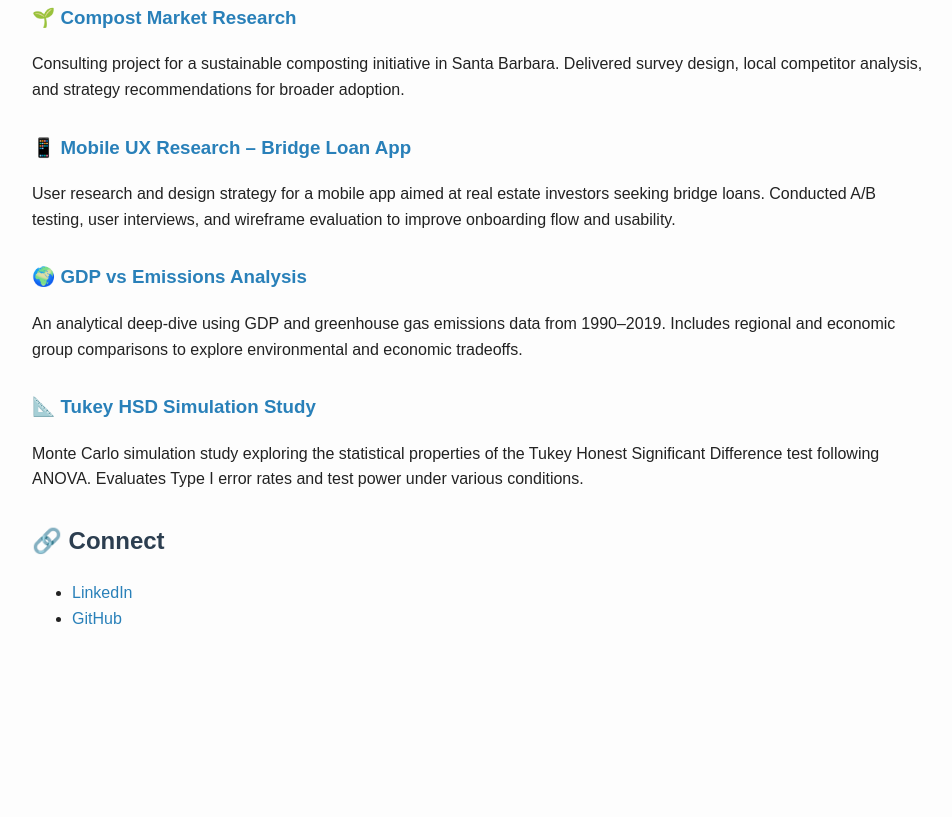
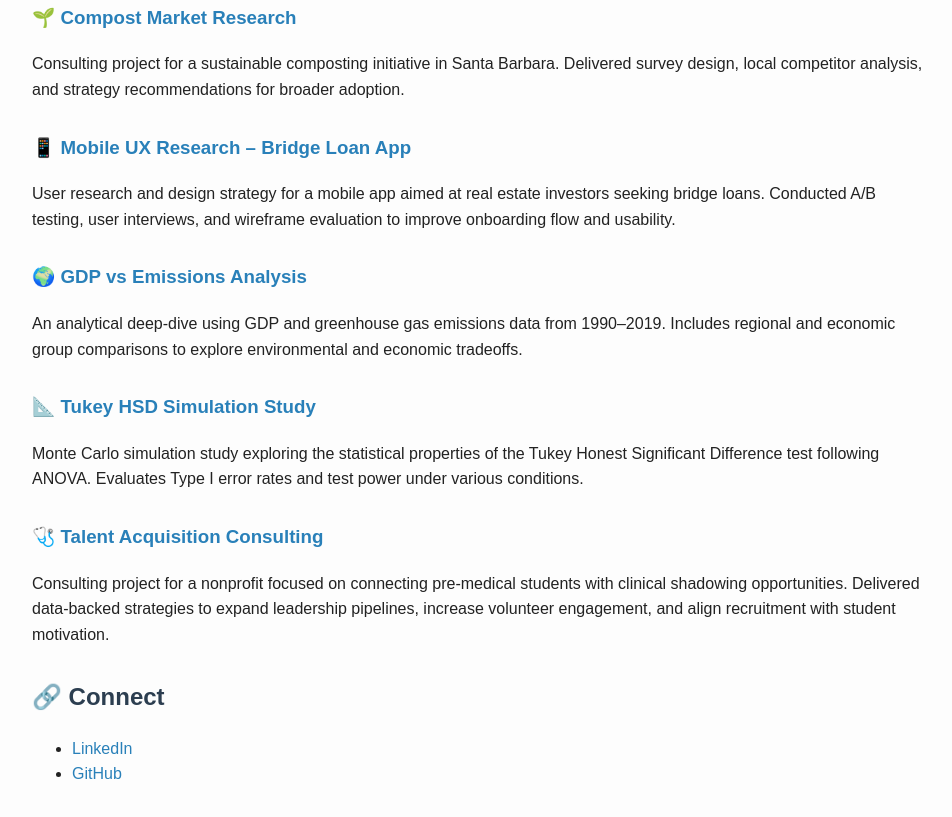
Before and after one commit to jckimrey/johnkimrey.github.io, a plain HTML site: page index.html in a window 1280 px wide. Shown: the part 365-1182 px from the top of the page, without its empty margins (158-1110 px from the left). Before the commit the page ends 1053 px from the top, so only its background shows below. Drawn offline with Linux system fonts and the light colour scheme.

Commit message:
Add Talent Acquisition Consulting project to portfolio

```diff
--- a/index.html
+++ b/index.html
@@ -59,6 +59,12 @@
     <p>Monte Carlo simulation study exploring the statistical properties of the Tukey Honest Significant Difference test following ANOVA. Evaluates Type I error rates and test power under various conditions.</p>
   </div>
 
+  <div class="project">
+    <h3><a href="https://github.com/jckimrey/talent-acquisition-consulting">🩺 Talent Acquisition Consulting</a></h3>
+    <p>Consulting project for a nonprofit focused on connecting pre-medical students with clinical shadowing opportunities. Delivered data-backed strategies to expand leadership pipelines, increase volunteer engagement, and align recruitment with student motivation.</p>
+  </div>
+
+
   <h2>🔗 Connect</h2>
   <ul>
     <li><a href="https://www.linkedin.com/in/john-kimrey/">LinkedIn</a></li>
```
